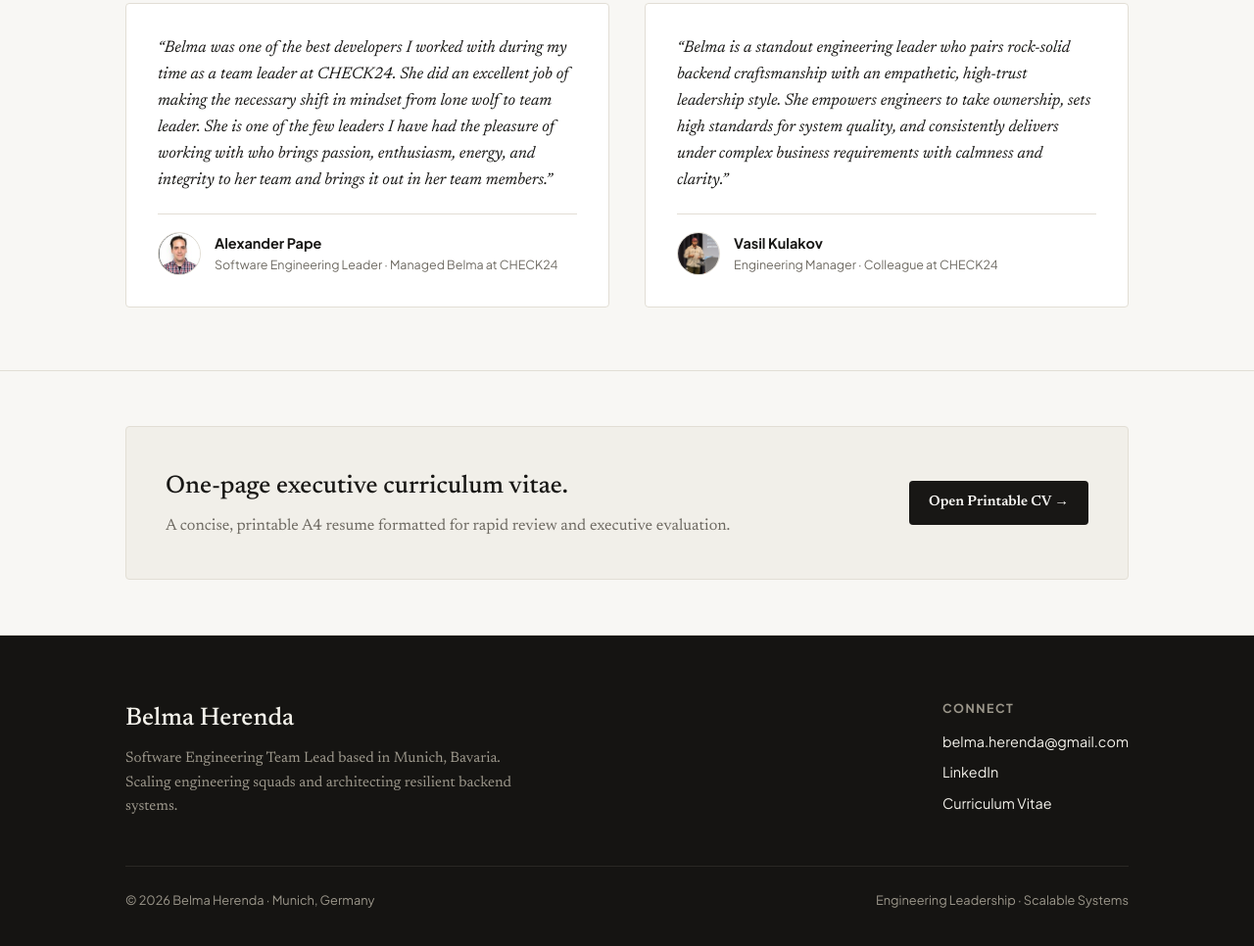
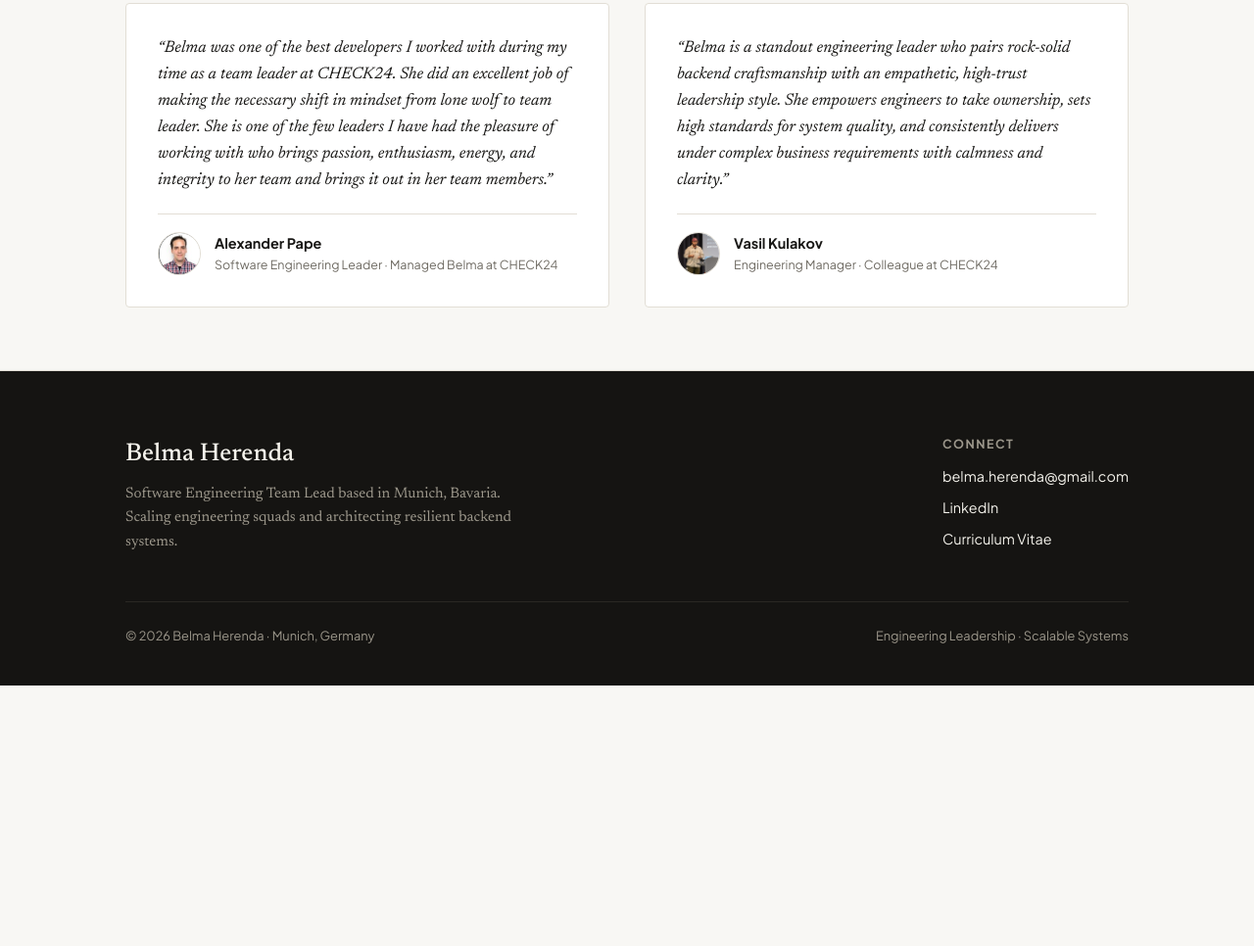
Before and after one commit to herenda-net/herenda.net, a plain HTML site: page index.html in a window 1280 px wide. Shown: the part 3377-4343 px from the top of the page at 98% size. After the commit the page ends 4077 px from the top, so only its background shows below. Drawn offline with Linux system fonts and the light colour scheme.

Commit message:
Remove CV callout block below testimonials on homepage

```diff
--- a/index.html
+++ b/index.html
@@ -303,21 +303,6 @@
     </div>
 </section>
 
-<!-- Printable CV Callout -->
-<section class="cv-callout">
-    <div class="wrap">
-        <div class="cv-callout-inner">
-            <div class="cv-callout-copy">
-                <h3>One-page executive curriculum vitae.</h3>
-                <p>A concise, printable A4 resume formatted for rapid review and executive evaluation.</p>
-            </div>
-            <div>
-                <a class="btn-editorial" href="cv.html">Open Printable CV &rarr;</a>
-            </div>
-        </div>
-    </div>
-</section>
-
 <!-- Footer -->
 <footer class="site-footer" id="contact">
     <div class="wrap">
```
